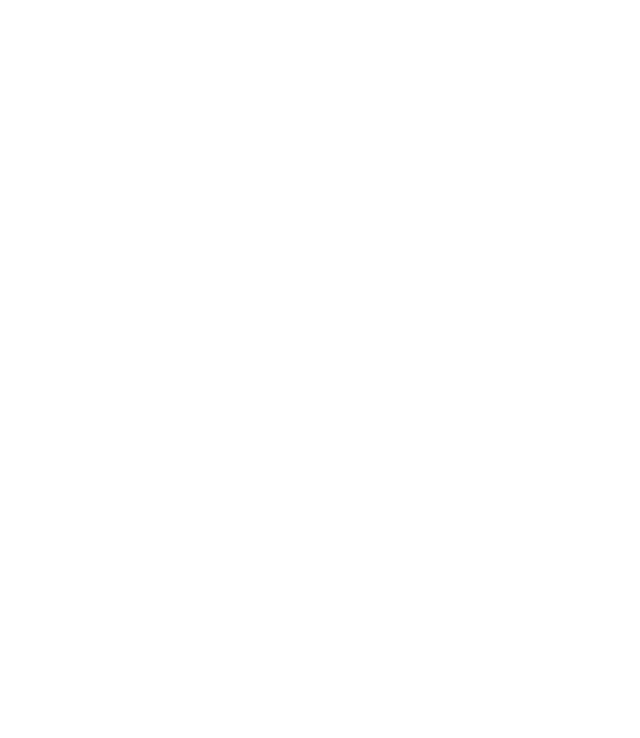
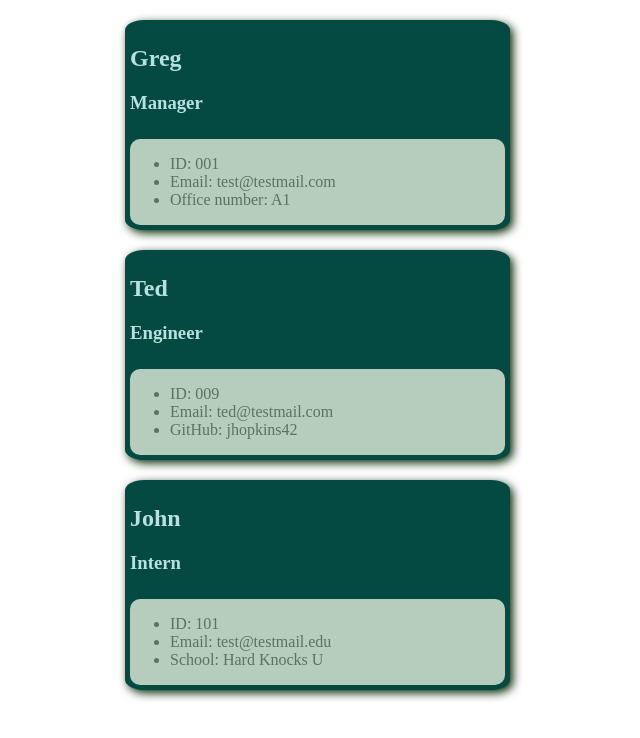
Before and after one commit to jHopkins42/TeamEmeraldSky, a website: page display/index.html in a window 1280 px wide. Shown: the whole page, without its empty margins (285-925 px from the left). Drawn offline with Linux system fonts and the light colour scheme.

Commit message:
updating styling

```diff
--- a/display/index.html
+++ b/display/index.html
@@ -0,0 +1,61 @@
+<!DOCTYPE html>
+<html lang="en">
+<head>
+    <meta charset="UTF-8">
+    <meta http-equiv="X-UA-Compatible" content="IE=edge">
+    <meta name="viewport" content="width=device-width, initial-scale=1.0">
+    <title>TeamEmeraldSky employee profiles</title>
+    <link rel="stylesheet" href="style.css">
+</head>
+<body>
+
+
+
+    <div class="container">
+        <div class="row">
+            <div class="team-card col-8 d-flex justify-content-center">
+
+        <div class="card employee-card">
+        <div class="card-header">
+            <h2 class="card-title">Greg</h2>
+            <h3 class="card-title"><i class="fas fa-mug-hot mr-2"></i>Manager</h3>
+        </div>
+
+        <div class="card-body">
+            <ul class="list-group">
+                <li class="list-group-item">ID: 001</li>
+                <li class="list-group-item">Email: test@testmail.com</a></li>
+                <li class="list-group-item">Office number: A1</li>
+            </ul>
+        </div>
+    </div>
+
+        <div class="card employee-card">
+    <div class="card-header">
+        <h2 class="card-title">Ted</h2>
+        <h3 class="card-title"><i class="fas fa-glasses mr-2"></i>Engineer</h3>
+    </div>
+    <div class="card-body">
+        <ul class="list-group">
+            <li class="list-group-item">ID: 009</li>
+            <li class="list-group-item">Email: ted@testmail.com</a></li>
+            <li class="list-group-item">GitHub: jhopkins42</li>
+        </ul>
+    </div>
+</div>
+
+        <div class="card employee-card">
+    <div class="card-header">
+        <h2 class="card-title">John</h2>
+        <h3 class="card-title"><i class="fas fa-user-graduate mr-2"></i>Intern</h3>
+    </div>
+    <div class="card-body">
+        <ul class="list-group">
+            <li class="list-group-item">ID: 101</li>
+            <li class="list-group-item">Email: test@testmail.edu</a></li>
+            <li class="list-group-item">School: Hard Knocks U</li>
+        </ul>
+    </div>
+</div>
+</body>
+</html>
--- a/display/style.css
+++ b/display/style.css
@@ -17,17 +17,18 @@ Additional color options
     color: #b8e1dd;
   }
 
-  .team-area {
-    max-width: 1000px;
-    margin: 3em auto;
+  .team-card {
+    max-width: 500px;
+    margin: 5px auto;
     flex-wrap: wrap;
   }
 
   .employee-card {
-    margin: 2px;
-    max-width: 250px;
+    margin: 20px;
+    padding: 5px;
+    max-width: 500px;
     width: 75%;
-    min-height: 300px;
+    min-height: 200px;
     background-color: #044a42;
     color: #b8e1dd;
     display: flex;
@@ -35,6 +36,7 @@ Additional color options
     justify-content: space-between;
     box-shadow: 3px 3px 10px #062906;
     border: none;
+    border-radius: 5%;
   }
 
   .card-body {
@@ -42,6 +44,7 @@ Additional color options
     flex-direction: column;
     justify-content: center;
     background-color: #b6cdbd;
+    border-radius: 10px;
   }
 
   .list-group-item {
```
